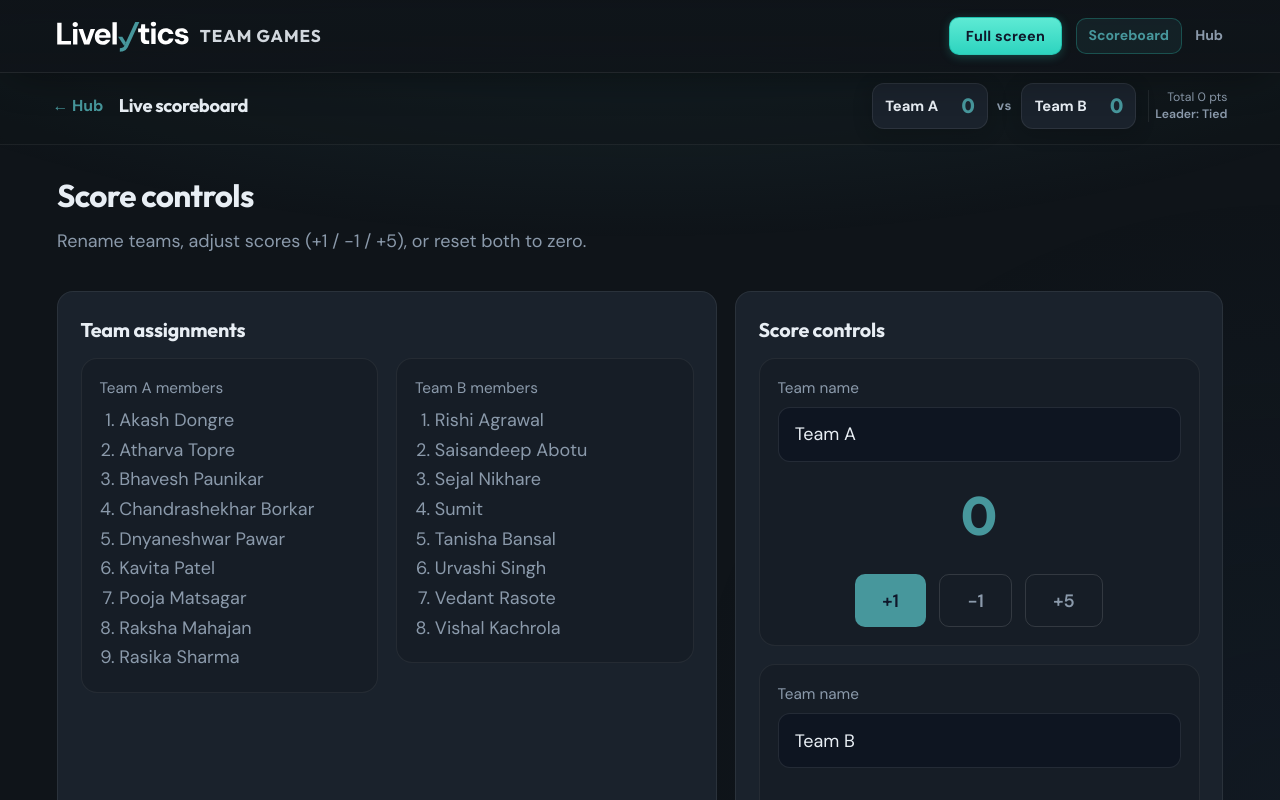
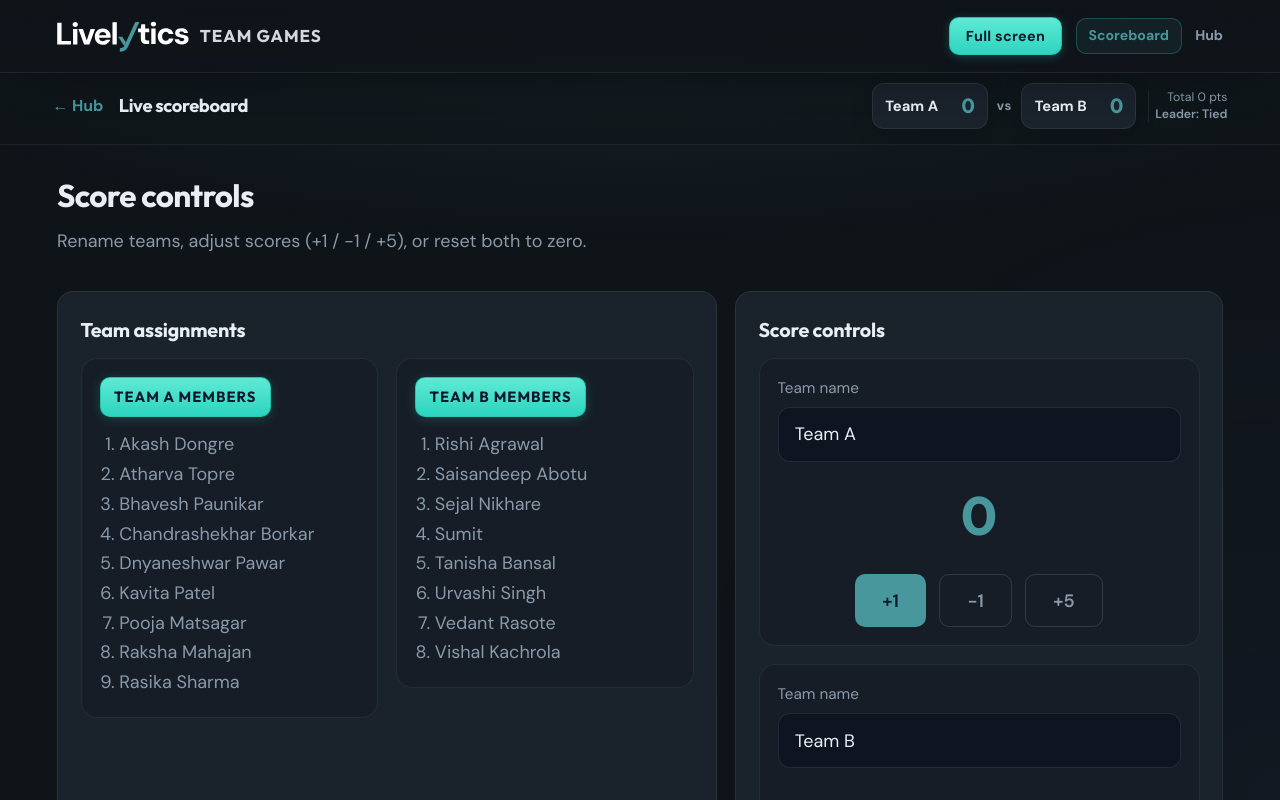
Before and after one commit to akshaygdhole/Fun-Friday-Games, a React (Vite) app: page /scoreboard in a window 1280 px wide. Shown: the top 800 px of the page. Built offline with nearby package versions, Linux system fonts and the light colour scheme.

Commit message:
Enhance scoreboard styling by adding a highlight for Team A and Team B member labels; introduce new CSS class for improved visual distinction.

```diff
--- a/src/pages/Scoreboard.jsx
+++ b/src/pages/Scoreboard.jsx
@@ -72,7 +72,9 @@ export default function Scoreboard() {
             <h2 className="panel-title">Team assignments</h2>
             <div className="scoreboard scoreboard--rosters" aria-label="Team rosters">
               <div className="scorecard">
-                <div className="field-label">Team A members</div>
+                <div className="field-label field-label--team-a-highlight">
+                  Team A members
+                </div>
                 <ol className="scoreboard-roster">
                   {rosterA.map((n) => (
                     <li key={n}>{n}</li>
@@ -81,7 +83,9 @@ export default function Scoreboard() {
               </div>
 
               <div className="scorecard">
-                <div className="field-label">Team B members</div>
+                <div className="field-label field-label--team-a-highlight">
+                  Team B members
+                </div>
                 <ol className="scoreboard-roster">
                   {rosterB.map((n) => (
                     <li key={n}>{n}</li>
--- a/src/styles.css
+++ b/src/styles.css
@@ -1547,6 +1547,24 @@ h1 {
   margin-bottom: 0.4rem;
 }
 
+/* Scoreboard roster — draw attention to Team A block */
+.field-label--team-a-highlight {
+  display: inline-block;
+  width: fit-content;
+  margin-bottom: 0.55rem;
+  padding: 0.45rem 0.75rem;
+  font-family: var(--font-display);
+  font-weight: 800;
+  font-size: 0.82rem;
+  letter-spacing: 0.07em;
+  text-transform: uppercase;
+  color: #0f172a;
+  background: linear-gradient(180deg, #5eead4 0%, #2dd4bf 100%);
+  border: 1px solid #14b8a6aa;
+  border-radius: 10px;
+  box-shadow: 0 2px 12px rgba(45, 212, 191, 0.22);
+}
+
 .text-input {
   width: 100%;
   padding: 0.8rem 0.9rem;
```
